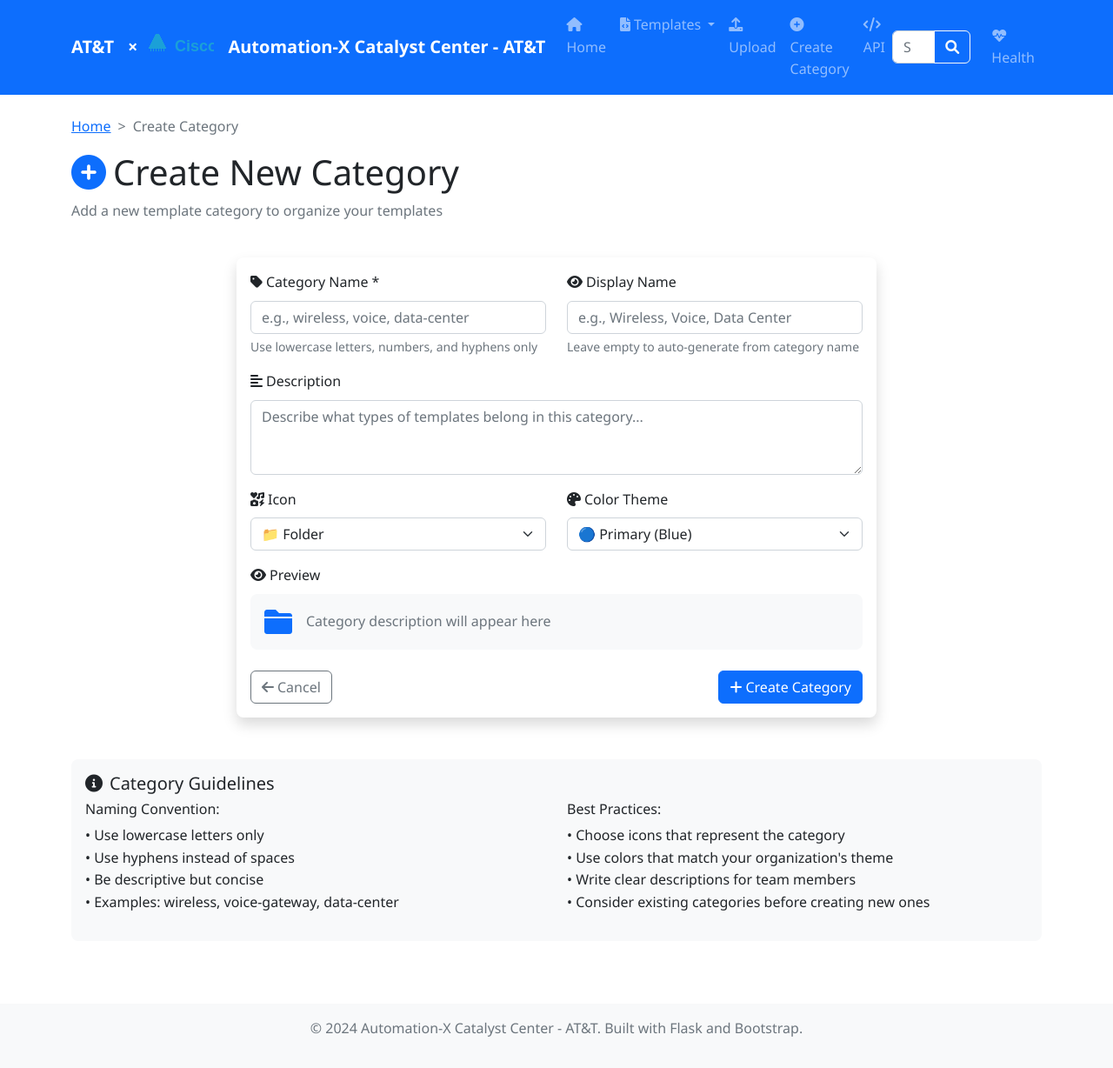
After one commit to chrisb3275/catalyst-center-templates, a Flask app: page /create-category in a window 1280 px wide. The commit adds this page. Shown: the whole page at 87% size. Run offline with Flask 3, Linux system fonts and the light colour scheme.

Commit message:
Add custom category creation feature with UI and backend support

```diff
--- a/app.py
+++ b/app.py
@@ -37,6 +37,17 @@ def load_template(template_path):
     except Exception as e:
         logger.error(f"Error loading template {template_path}: {e}")
         return None
+
+def load_custom_categories():
+    """Load custom categories from categories.json."""
+    categories_file = Path('data/categories.json')
+    if categories_file.exists():
+        try:
+            with open(categories_file, 'r') as f:
+                return json.load(f)
+        except Exception as e:
+            logger.error(f"Error loading custom categories: {e}")
+    return {}
 
 def load_json_template(template_path):
     """Load a JSON template file."""
@@ -139,12 +150,28 @@ def render_template_with_params(template, parameters):
 def index():
     """Home page showing all template categories."""
     categories = {}
-    for category in TEMPLATE_DIRS.keys():
+    custom_categories = load_custom_categories()
+
+    # Load all categories (built-in + custom)
+    all_categories = set(TEMPLATE_DIRS.keys())
+    for cat_name in custom_categories.keys():
+        if cat_name not in TEMPLATE_DIRS:
+            # Add custom category to TEMPLATE_DIRS if not already there
+            TEMPLATE_DIRS[cat_name] = str(Path('templates') / cat_name)
+        all_categories.add(cat_name)
+
+    for category in all_categories:
         templates = get_templates_by_category(category)
-        categories[category] = {
+        category_info = {
             'count': len(templates),
             'templates': templates[:3]  # Show first 3 templates
         }
+
+        # Add custom category metadata if available
+        if category in custom_categories:
+            category_info.update(custom_categories[category])
+
+        categories[category] = category_info
 
     return render_template('index.html', categories=categories)
 
@@ -419,6 +446,67 @@ def bulk_download():
         logger.error(f"Error in bulk download: {e}")
         return jsonify({'error': 'Bulk download failed'}), 500
 
+@app.route('/create-category', methods=['GET', 'POST'])
+def create_category():
+    """Create a new template category."""
+    if request.method == 'GET':
+        return render_template('create_category.html')
+
+    data = request.get_json()
+    category_name = data.get('name', '').strip().lower()
+    description = data.get('description', '').strip()
+    icon = data.get('icon', 'fas fa-folder')
+    color = data.get('color', 'secondary')
+
+    if not category_name:
+        return jsonify({'error': 'Category name is required'}), 400
+
+    # Validate category name (alphanumeric and hyphens only)
+    import re
+    if not re.match(r'^[a-z0-9-]+$', category_name):
+        return jsonify({'error': 'Category name can only contain lowercase letters, numbers, and hyphens'}), 400
+
+    if category_name in TEMPLATE_DIRS:
+        return jsonify({'error': 'Category already exists'}), 400
+
+    # Create category directory
+    category_dir = Path('templates') / category_name
+    category_dir.mkdir(parents=True, exist_ok=True)
+
+    # Update TEMPLATE_DIRS
+    TEMPLATE_DIRS[category_name] = str(category_dir)
+
+    # Save category metadata
+    category_metadata = {
+        'name': category_name,
+        'display_name': data.get('display_name', category_name.title()),
+        'description': description,
+        'icon': icon,
+        'color': color,
+        'created_at': datetime.now().isoformat()
+    }
+
+    # Save to categories.json
+    categories_file = Path('data/categories.json')
+    categories_file.parent.mkdir(parents=True, exist_ok=True)
+
+    if categories_file.exists():
+        with open(categories_file, 'r') as f:
+            categories_data = json.load(f)
+    else:
+        categories_data = {}
+
+    categories_data[category_name] = category_metadata
+
+    with open(categories_file, 'w') as f:
+        json.dump(categories_data, f, indent=2)
+
+    return jsonify({
+        'success': True,
+        'message': f'Category "{category_name}" created successfully',
+        'category': category_metadata
+    })
+
 @app.route('/upload', methods=['GET', 'POST'])
 def upload_template():
     """Upload a new template file."""
--- a/templates/base.html
+++ b/templates/base.html
@@ -60,11 +60,16 @@
                             </a></li>
                         </ul>
                     </li>
-                    <li class="nav-item">
-                        <a class="nav-link" href="{{ url_for('upload_template') }}">
-                            <i class="fas fa-upload me-1"></i>Upload
-                        </a>
-                    </li>
+                            <li class="nav-item">
+                                <a class="nav-link" href="{{ url_for('upload_template') }}">
+                                    <i class="fas fa-upload me-1"></i>Upload
+                                </a>
+                            </li>
+                            <li class="nav-item">
+                                <a class="nav-link" href="{{ url_for('create_category') }}">
+                                    <i class="fas fa-plus-circle me-1"></i>Create Category
+                                </a>
+                            </li>
                     <li class="nav-item">
                         <a class="nav-link" href="/api/templates" target="_blank">
                             <i class="fas fa-code me-1"></i>API
--- /dev/null
+++ b/templates/create_category.html
@@ -0,0 +1,264 @@
+{% extends "base.html" %}
+
+{% block title %}Create New Category - Automation-X Catalyst Center - AT&T{% endblock %}
+
+{% block content %}
+<div class="container">
+    <!-- Page Header -->
+    <div class="row mb-4">
+        <div class="col-12">
+            <nav aria-label="breadcrumb">
+                <ol class="breadcrumb">
+                    <li class="breadcrumb-item"><a href="{{ url_for('index') }}">Home</a></li>
+                    <li class="breadcrumb-item active" aria-current="page">Create Category</li>
+                </ol>
+            </nav>
+
+            <div class="d-flex justify-content-between align-items-center">
+                <div>
+                    <h1><i class="fas fa-plus-circle me-2 text-primary"></i>Create New Category</h1>
+                    <p class="text-muted">Add a new template category to organize your templates</p>
+                </div>
+            </div>
+        </div>
+    </div>
+
+    <!-- Create Category Form -->
+    <div class="row justify-content-center">
+        <div class="col-lg-8">
+            <div class="card shadow">
+                <div class="card-body">
+                    <form id="createCategoryForm">
+                        <div class="row">
+                            <div class="col-md-6">
+                                <div class="mb-3">
+                                    <label for="categoryName" class="form-label">
+                                        <i class="fas fa-tag me-1"></i>Category Name *
+                                    </label>
+                                    <input type="text" class="form-control" id="categoryName" name="name"
+                                           placeholder="e.g., wireless, voice, data-center" required>
+                                    <div class="form-text">Use lowercase letters, numbers, and hyphens only</div>
+                                </div>
+                            </div>
+
+                            <div class="col-md-6">
+                                <div class="mb-3">
+                                    <label for="displayName" class="form-label">
+                                        <i class="fas fa-eye me-1"></i>Display Name
+                                    </label>
+                                    <input type="text" class="form-control" id="displayName" name="display_name"
+                                           placeholder="e.g., Wireless, Voice, Data Center">
+                                    <div class="form-text">Leave empty to auto-generate from category name</div>
+                                </div>
+                            </div>
+                        </div>
+
+                        <div class="mb-3">
+                            <label for="description" class="form-label">
+                                <i class="fas fa-align-left me-1"></i>Description
+                            </label>
+                            <textarea class="form-control" id="description" name="description" rows="3"
+                                      placeholder="Describe what types of templates belong in this category..."></textarea>
+                        </div>
+
+                        <div class="row">
+                            <div class="col-md-6">
+                                <div class="mb-3">
+                                    <label for="icon" class="form-label">
+                                        <i class="fas fa-icons me-1"></i>Icon
+                                    </label>
+                                    <select class="form-select" id="icon" name="icon">
+                                        <option value="fas fa-folder">📁 Folder</option>
+                                        <option value="fas fa-wifi">📶 WiFi</option>
+                                        <option value="fas fa-phone">📞 Phone</option>
+                                        <option value="fas fa-server">🖥️ Server</option>
+                                        <option value="fas fa-database">🗄️ Database</option>
+                                        <option value="fas fa-cloud">☁️ Cloud</option>
+                                        <option value="fas fa-lock">🔒 Security</option>
+                                        <option value="fas fa-cog">⚙️ Settings</option>
+                                        <option value="fas fa-chart-bar">📊 Analytics</option>
+                                        <option value="fas fa-tools">🔧 Tools</option>
+                                        <option value="fas fa-mobile-alt">📱 Mobile</option>
+                                        <option value="fas fa-desktop">🖥️ Desktop</option>
+                                    </select>
+                                </div>
+                            </div>
+
+                            <div class="col-md-6">
+                                <div class="mb-3">
+                                    <label for="color" class="form-label">
+                                        <i class="fas fa-palette me-1"></i>Color Theme
+                                    </label>
+                                    <select class="form-select" id="color" name="color">
+                                        <option value="primary">🔵 Primary (Blue)</option>
+                                        <option value="success">🟢 Success (Green)</option>
+                                        <option value="warning">🟡 Warning (Yellow)</option>
+                                        <option value="danger">🔴 Danger (Red)</option>
+                                        <option value="info">🔵 Info (Cyan)</option>
+                                        <option value="secondary">⚫ Secondary (Gray)</option>
+                                        <option value="dark">⚫ Dark (Black)</option>
+                                        <option value="light">⚪ Light (White)</option>
+                                    </select>
+                                </div>
+                            </div>
+                        </div>
+
+                        <!-- Preview Section -->
+                        <div class="mb-4">
+                            <label class="form-label">
+                                <i class="fas fa-eye me-1"></i>Preview
+                            </label>
+                            <div class="card bg-light">
+                                <div class="card-body">
+                                    <div class="d-flex align-items-center">
+                                        <i id="previewIcon" class="fas fa-folder fa-2x text-primary me-3"></i>
+                                        <div>
+                                            <h5 id="previewName" class="card-title mb-0">Category Name</h5>
+                                            <p id="previewDescription" class="card-text text-muted mb-0">Category description will appear here</p>
+                                        </div>
+                                    </div>
+                                </div>
+                            </div>
+                        </div>
+
+                        <!-- Action Buttons -->
+                        <div class="d-flex justify-content-between">
+                            <a href="{{ url_for('index') }}" class="btn btn-outline-secondary">
+                                <i class="fas fa-arrow-left me-1"></i>Cancel
+                            </a>
+                            <button type="submit" class="btn btn-primary">
+                                <i class="fas fa-plus me-1"></i>Create Category
+                            </button>
+                        </div>
+                    </form>
+                </div>
+            </div>
+        </div>
+    </div>
+
+    <!-- Help Section -->
+    <div class="row mt-5">
+        <div class="col-12">
+            <div class="card bg-light">
+                <div class="card-body">
+                    <h5 class="card-title">
+                        <i class="fas fa-info-circle me-2"></i>Category Guidelines
+                    </h5>
+                    <div class="row">
+                        <div class="col-md-6">
+                            <h6>Naming Convention:</h6>
+                            <ul class="list-unstyled">
+                                <li>• Use lowercase letters only</li>
+                                <li>• Use hyphens instead of spaces</li>
+                                <li>• Be descriptive but concise</li>
+                                <li>• Examples: wireless, voice-gateway, data-center</li>
+                            </ul>
+                        </div>
+                        <div class="col-md-6">
+                            <h6>Best Practices:</h6>
+                            <ul class="list-unstyled">
+                                <li>• Choose icons that represent the category</li>
+                                <li>• Use colors that match your organization's theme</li>
+                                <li>• Write clear descriptions for team members</li>
+                                <li>• Consider existing categories before creating new ones</li>
+                            </ul>
+                        </div>
+                    </div>
+                </div>
+            </div>
+        </div>
+    </div>
+</div>
+
+<script>
+document.addEventListener('DOMContentLoaded', function() {
+    const form = document.getElementById('createCategoryForm');
+    const categoryName = document.getElementById('categoryName');
+    const displayName = document.getElementById('displayName');
+    const description = document.getElementById('description');
+    const icon = document.getElementById('icon');
+    const color = document.getElementById('color');
+
+    // Preview elements
+    const previewIcon = document.getElementById('previewIcon');
+    const previewName = document.getElementById('previewName');
+    const previewDescription = document.getElementById('previewDescription');
+
+    // Auto-generate display name from category name
+    categoryName.addEventListener('input', function() {
+        if (!displayName.value) {
+            displayName.value = this.value.split('-').map(word =>
+                word.charAt(0).toUpperCase() + word.slice(1)
+            ).join(' ');
+        }
+        updatePreview();
+    });
+
+    // Update preview on input change
+    [displayName, description, icon, color].forEach(element => {
+        element.addEventListener('input', updatePreview);
+    });
+
+    function updatePreview() {
+        const name = displayName.value || categoryName.value.split('-').map(word =>
+            word.charAt(0).toUpperCase() + word.slice(1)
+        ).join(' ');
+        const desc = description.value || 'Category description will appear here';
+        const iconClass = icon.value;
+        const colorClass = color.value;
+
+        previewName.textContent = name;
+        previewDescription.textContent = desc;
+        previewIcon.className = `${iconClass} fa-2x text-${colorClass} me-3`;
+    }
+
+    // Form submission
+    form.addEventListener('submit', function(e) {
+        e.preventDefault();
+
+        const formData = new FormData(form);
+        const data = Object.fromEntries(formData.entries());
+
+        // Validate category name
+        if (!/^[a-z0-9-]+$/.test(data.name)) {
+            alert('Category name can only contain lowercase letters, numbers, and hyphens');
+            return;
+        }
+
+        // Show loading state
+        const submitBtn = form.querySelector('button[type="submit"]');
+        const originalText = submitBtn.innerHTML;
+        submitBtn.innerHTML = '<i class="fas fa-spinner fa-spin me-1"></i>Creating...';
+        submitBtn.disabled = true;
+
+        fetch('/create-category', {
+            method: 'POST',
+            headers: {
+                'Content-Type': 'application/json',
+            },
+            body: JSON.stringify(data)
+        })
+        .then(response => response.json())
+        .then(data => {
+            if (data.success) {
+                alert('Category created successfully!');
+                window.location.href = '/';
+            } else {
+                alert('Error: ' + data.error);
+            }
+        })
+        .catch(error => {
+            console.error('Error:', error);
+            alert('An error occurred while creating the category');
+        })
+        .finally(() => {
+            submitBtn.innerHTML = originalText;
+            submitBtn.disabled = false;
+        });
+    });
+
+    // Initialize preview
+    updatePreview();
+});
+</script>
+{% endblock %}
```
Also changed, not shown: templates/index.html (+18 -3 lines).
